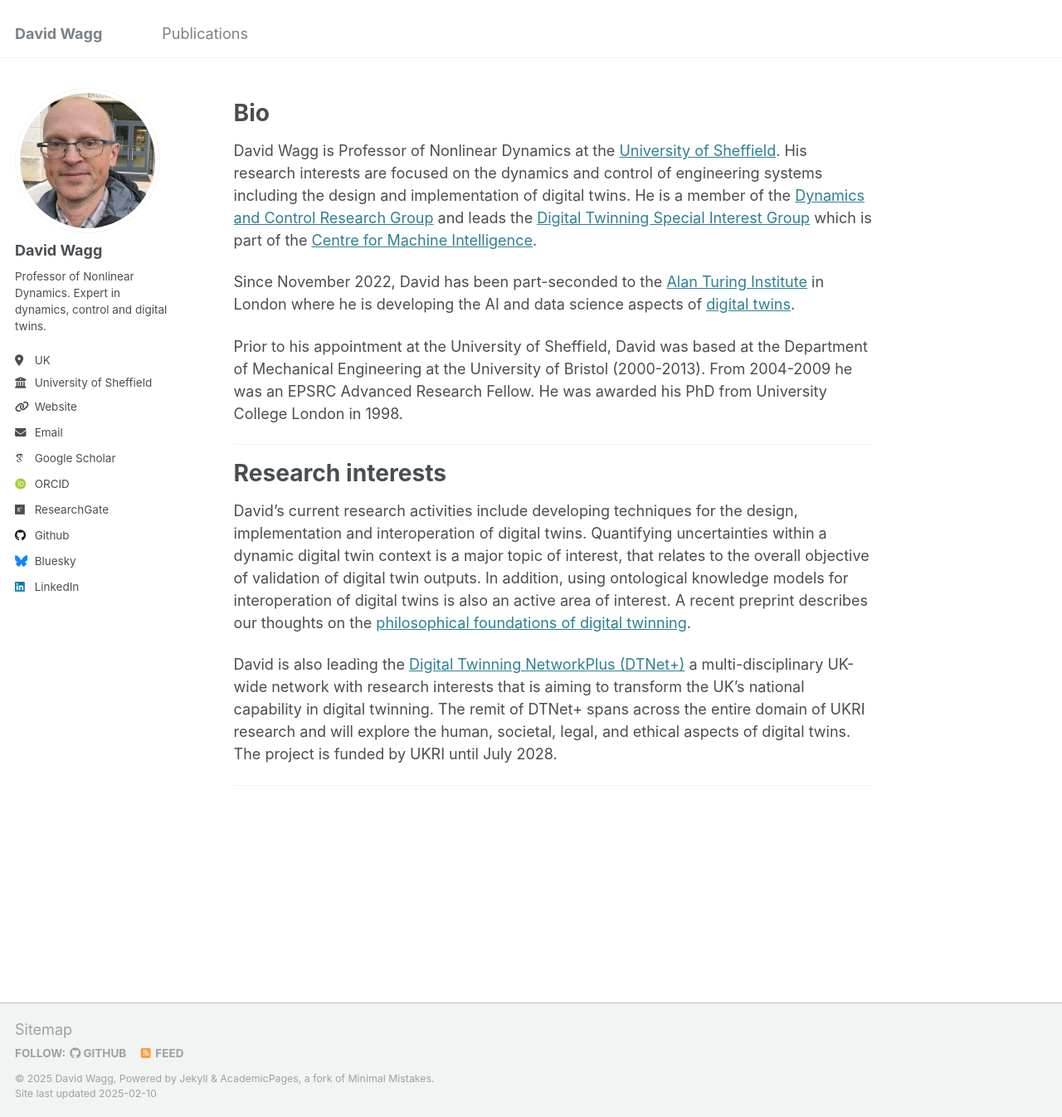
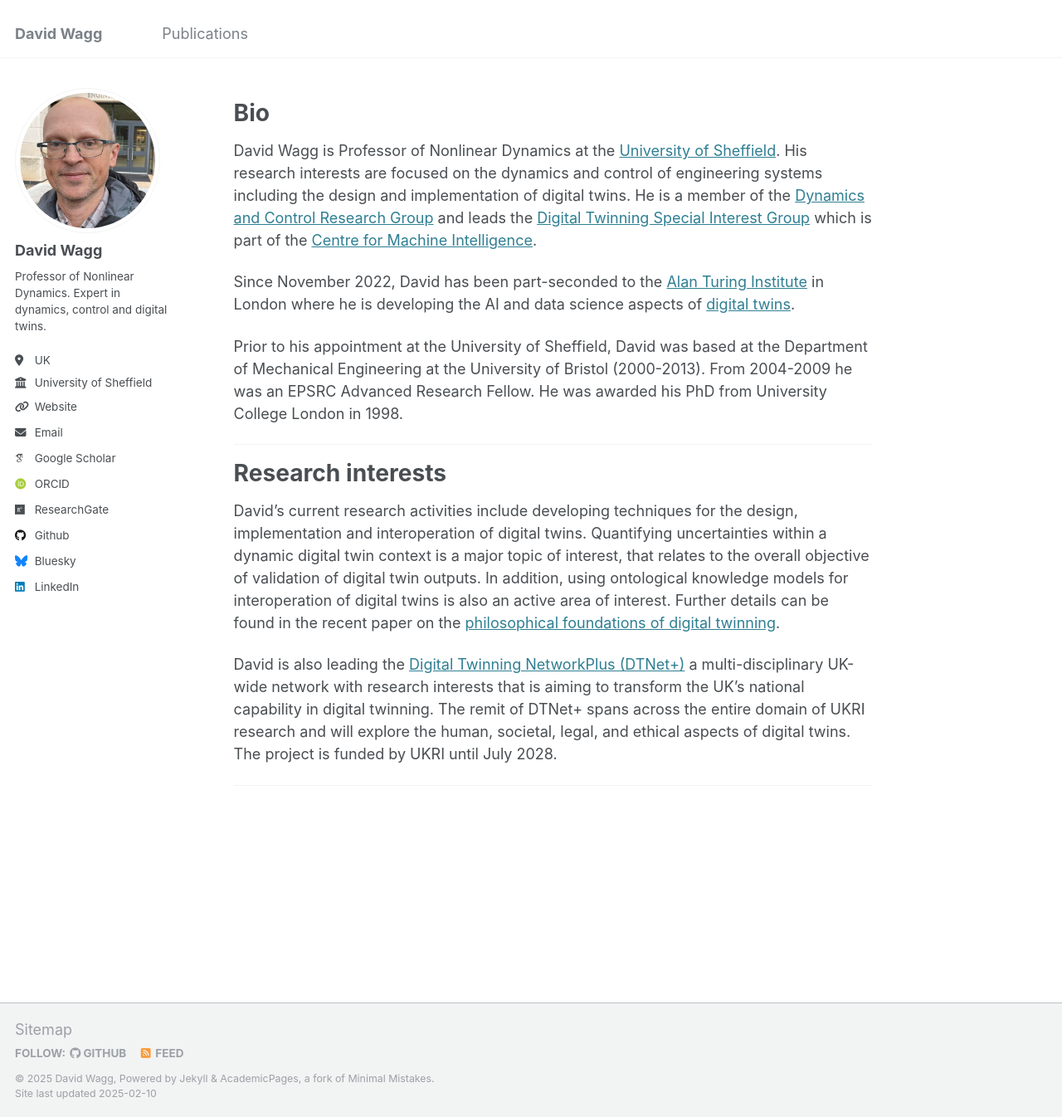
Before and after one commit to davidjwagg/davidjwagg, a Jekyll site: the page built from _pages/about.md, in a window 1280 px wide and 1346 px high. Shown: the whole window at 83% size. Built offline with Jekyll 4.4.1, drawn with Linux system fonts in a browser that asks for light colours; some web fonts are replaced.

Commit message:
Update about.md
Paper update

```diff
--- a/_pages/about.md
+++ b/_pages/about.md
@@ -19,7 +19,7 @@ Prior to his appointment at the University of Sheffield, David was based at the
 ---
 
 # Research interests
-David's current research activities include developing techniques for the design, implementation and interoperation of digital twins. Quantifying uncertainties within a dynamic digital twin context is a major topic of interest, that relates to the overall objective of validation of digital twin outputs. In addition, using ontological knowledge models for interoperation of digital twins is also an active area of interest. A recent preprint describes our thoughts on the [philosophical foundations of digital twinning](https://engrxiv.org/preprint/view/3500).
+David's current research activities include developing techniques for the design, implementation and interoperation of digital twins. Quantifying uncertainties within a dynamic digital twin context is a major topic of interest, that relates to the overall objective of validation of digital twin outputs. In addition, using ontological knowledge models for interoperation of digital twins is also an active area of interest. Further details can be found in the recent paper on the [philosophical foundations of digital twinning](https://doi.org/10.1017/dce.2025.4).
 
 David is also leading the [Digital Twinning NetworkPlus (DTNet+)](https://www.dtnetplus.ac.uk/) a multi-disciplinary UK-wide network with research interests that is aiming to transform the UK’s national capability in digital twinning.  The remit of DTNet+ spans across the entire domain of UKRI research and will explore the human, societal, legal, and ethical aspects of digital twins.  The project is funded by UKRI until July 2028.
 
```
